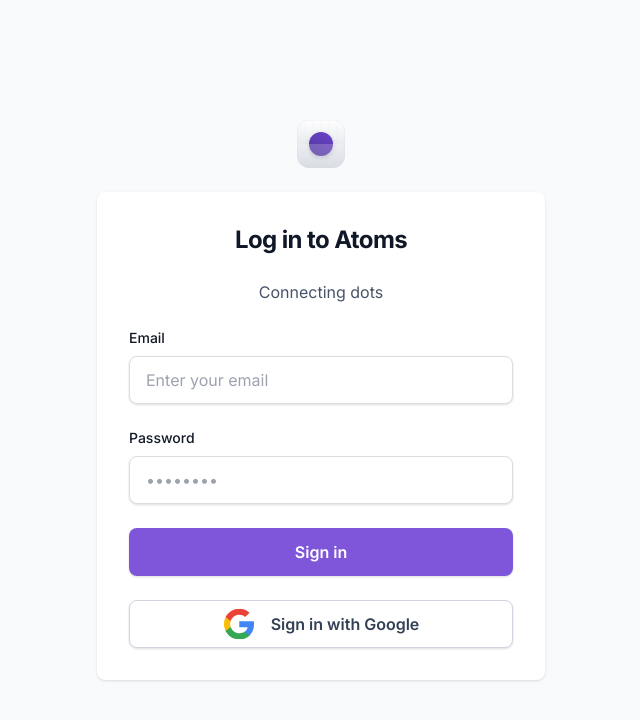
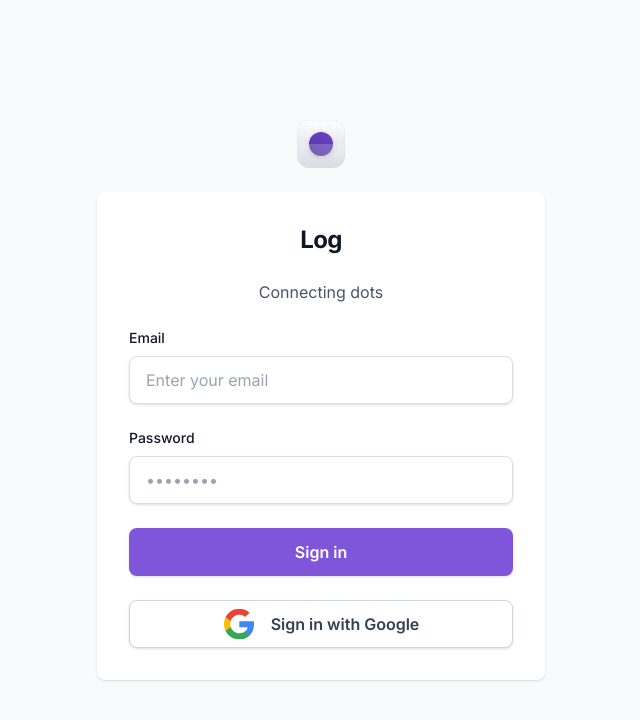
Before and after one commit to makadiyahardik/pranjal, a Next.js app: page /Login in a window 1280 px wide. Shown: the top 720 px of the page, without its empty margins (319-959 px from the left). Built offline with nearby package versions, Linux system fonts and the light colour scheme.

Commit message:
text changes

```diff
--- a/src/pages/Login/index.js
+++ b/src/pages/Login/index.js
@@ -13,7 +13,7 @@ const Login = () => {
       <div className="w-full bg-white rounded-lg shadow dark:border md:mt-0 sm:max-w-md xl:p-0 dark:bg-gray-800 dark:border-gray-700">
         <div className="p-6 space-y-4 md:space-y-6 sm:p-8">
           <h1 className="text-xl font-bold leading-tight mx-auto flex items-center justify-center tracking-tight text-[#101828] md:text-2xl dark:text-white">
-          Log in to Atoms
+          Log
           </h1>
           <p className="text-[#475467] text-[16px] leading-[24px] mx-auto flex items-center justify-center e">
           Connecting dots
```
